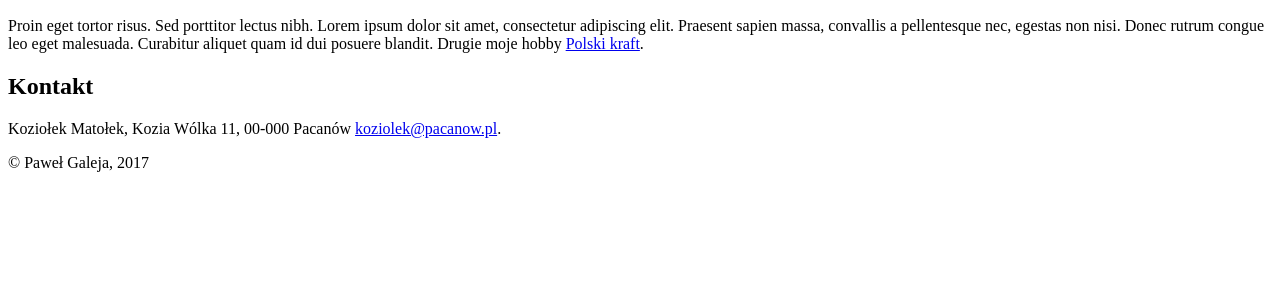
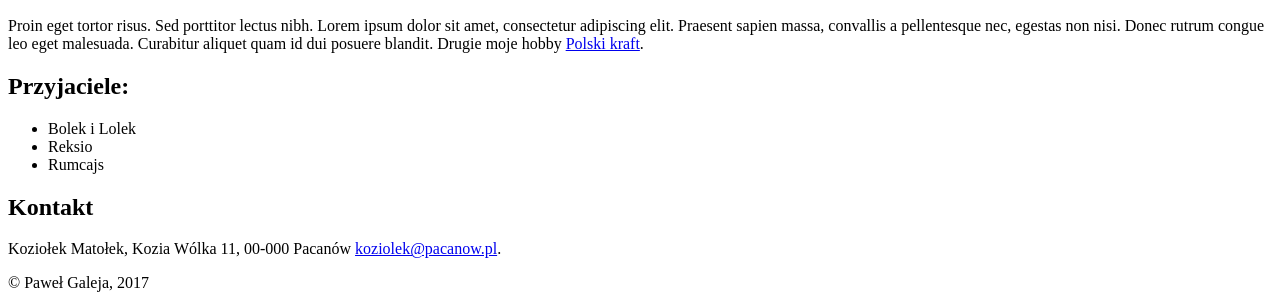
Before and after one commit to GPaul68/nauka-gita, a plain HTML site: page index.html in a window 1280 px wide. Shown: the part 1032-1340 px from the top of the page. Before the commit the page ends 1220 px from the top, so only its background shows below. Drawn offline with nearby package versions, Linux system fonts and the light colour scheme; files that its build step writes are made by us from their sources.

Commit message:
Add friends in index.html

```diff
--- a/index.html
+++ b/index.html
@@ -19,6 +19,12 @@
 			<img src="https://images.pexels.com/photos/595196/pexels-photo-595196.jpeg?h=350&auto=compress&cs=tinysrgb" alt="wolność" title="Moja wolność">
 			<h2>Zainteresowania</h2>
 			<p>Proin eget tortor risus. Sed porttitor lectus nibh. Lorem ipsum dolor sit amet, consectetur adipiscing elit. Praesent sapien massa, convallis a pellentesque nec, egestas non nisi. Donec rutrum congue leo eget malesuada. Curabitur aliquet quam id dui posuere blandit. Drugie moje hobby <a href="https://www.polskikraft.pl" target="_blank">Polski kraft</a>.</p>
+			<h2>Przyjaciele:</h2>
+			<ul>
+				<li>Bolek i Lolek</li>
+				<li>Reksio</li>
+				<li>Rumcajs</li>
+			</ul>
 			<h2>Kontakt</h2>
 			<p>Koziołek Matołek, Kozia Wólka 11, 00-000 Pacanów <a href="mailto:koziolek@pacanow.pl">koziolek@pacanow.pl</a>.</p>
 		</div>
```
